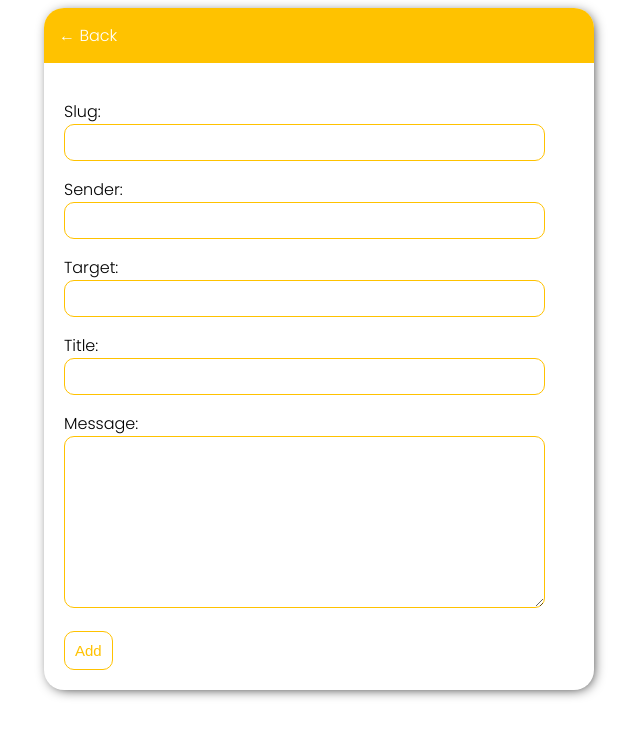
After one commit to yotakeys/confession-django, a Django app: page /create/ in a window 1280 px wide. The commit adds this page. Shown: the top 737 px of the page, without its empty margins (321-961 px from the left). Run offline with Django 4.2, Linux system fonts and the light colour scheme; the visitor is signed in with stand-in values (Sample User, id 1).

Commit message:
feat: add create confession

```diff
--- a/app/models.py
+++ b/app/models.py
@@ -7,12 +7,11 @@ from django.forms import ValidationError
 
 class Confession(models.Model):
     slug = models.CharField(max_length=64, primary_key=True)
-    urls = models.CharField(max_length=128, null=True, blank=True)
     user = models.ForeignKey(
         User, on_delete=models.CASCADE, null=True, blank=True)
-
     sender = models.CharField(max_length=30, null=False, blank=False)
     target = models.CharField(max_length=30, null=False, blank=False)
+    title = models.CharField(max_length=30, null=False, blank=False)
     message = models.TextField(null=False, blank=False)
 
     answer = models.BooleanField(null=True, blank=False)
--- /dev/null
+++ b/app/templates/app/confession_create.html
@@ -0,0 +1,18 @@
+{% extends "app/base.html" %}
+
+{% block content %}
+
+<div class="header">
+    <a href="{% url 'confessionList' %}">&#8592; Back</a>
+</div>
+
+<div class="body">
+    <form method="POST" action="">
+        {% csrf_token %}
+        {{form.as_p}}
+        <input class="button" type="submit" value="Add">
+    </form>
+
+</div>
+
+{% endblock content %}
--- a/app/templates/app/confession_list.html
+++ b/app/templates/app/confession_list.html
@@ -10,7 +10,13 @@
         {% else %}
         <a href="{% url 'login' %}">login</a>
         {% endif %}
+
+        <h3 style="color:black;margin-top:5px">You Have {{count}} Confession{{count|pluralize:"s"}} Created</h3>
     </div>
+</div>
+
+<div id="search-add-container">
+    <a id="add-confession" href="{% url 'confessionCreate' %}">&#x2b</a>
 </div>
 
 <div class="confession-container">
--- a/app/urls.py
+++ b/app/urls.py
@@ -1,5 +1,5 @@
 from django.urls import path
-from .views import Login, Register, ConfessionList, ConfessionUrl
+from .views import Login, Register, ConfessionList, ConfessionUrl, CreateConfession
 from django.contrib.auth.views import LogoutView
 
 urlpatterns = [
@@ -7,5 +7,6 @@ urlpatterns = [
     path('register/', Register.as_view(), name="register"),
     path('logout/', LogoutView.as_view(next_page='login'), name="logout"),
     path('', ConfessionList.as_view(), name="confessionList"),
+    path('create/', CreateConfession.as_view(), name="confessionCreate"),
     path('<str:slug>/', ConfessionUrl.as_view(), name="confessionUrl")
 ]
--- a/app/views.py
+++ b/app/views.py
@@ -2,6 +2,7 @@ from django import template
 from django.http import HttpResponse
 from django.shortcuts import get_object_or_404, redirect, render
 from django.views.generic.edit import FormView
+from django.views.generic.edit import UpdateView, DeleteView, CreateView
 from django.views.generic.list import ListView
 from django.views.generic.base import TemplateView
 from django.urls import reverse_lazy
@@ -22,14 +23,14 @@ class Login(LoginView):
     redirect_authenticated_user = True
 
     def get_success_url(self):
-        return reverse_lazy('confessions')
+        return reverse_lazy('confessionList')
 
 
 class Register(FormView):
     template_name = 'app/register.html'
     form_class = UserCreationForm
     redirect_authenticated_user = True
-    success_url = reverse_lazy('confessions')
+    success_url = reverse_lazy('confessionList')
 
     def form_valid(self, form):
         user = form.save()
@@ -53,6 +54,7 @@ class ConfessionList(LoginRequiredMixin, ListView):
         context = super().get_context_data(**kwargs)
         context['confessions'] = context['confessions'].filter(
             user=self.request.user)
+        context['count'] = context['confessions'].count()
 
         return context
 
@@ -64,5 +66,16 @@ class ConfessionUrl(TemplateView):
         context = super().get_context_data()
         context['confession'] = get_object_or_404(
             Confession, pk=self.kwargs['slug'],)
-        print(context)
+
         return context
+
+
+class CreateConfession(LoginRequiredMixin, CreateView):
+    model = Confession
+    fields = ['slug', 'sender', 'target', 'title', 'message']
+    success_url = reverse_lazy('confessionList')
+    template_name = 'app/confession_create.html'
+
+    def form_valid(self, form):
+        form.instance.user = self.request.user
+        return super(CreateConfession, self).form_valid(form)
```
Also changed, not shown: app/migrations/0001_initial.py.
